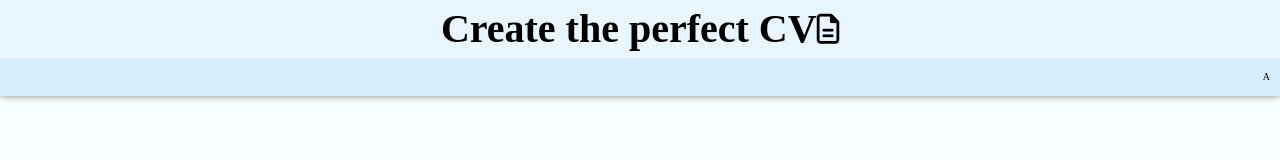
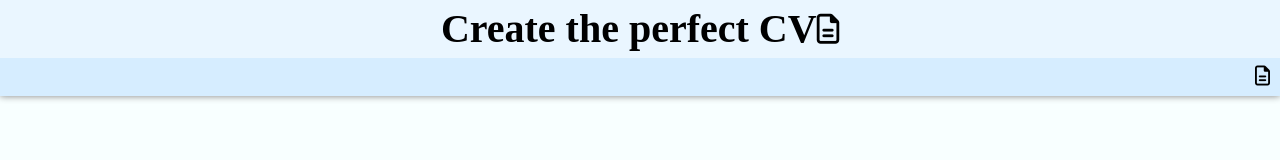
Before and after one commit to Negrea-Andrei/CV-App, a React (Vite) app: page / in a window 1280 px wide. Shown: the top 160 px of the page. Built offline with nearby package versions, Linux system fonts and the light colour scheme.

Commit message:
Add interactivity to the header to change the buttons

```diff
--- a/src/components/Header/Header.jsx
+++ b/src/components/Header/Header.jsx
@@ -1,11 +1,19 @@
 import "./Header.css";
+import { useState } from "react";
 
 export default function Header() {
+  const [viewButton, setViewButton] = useState('true')
+
+  const Click = () => {
+    setViewButton(!viewButton)
+  }
   return (
     <>
       <header className="header">
-        <h1>Create the perfect CV <i class="fa-regular fa-file-lines fa-xs"></i></h1>
-        <div className="header-buttons">A</div>
+        <h1 onClick={Click}>Create the perfect CV <i class="fa-regular fa-file-lines fa-xs"></i></h1>
+        <div className="header-buttons">
+          {viewButton ?
+        <i onClick={Click} class="fa-regular fa-file-lines fa-2xl"></i> : <i onClick={Click} class="fa-solid fa-car fa-2xl"></i>}</div>
       </header>
     </>
   );
```
